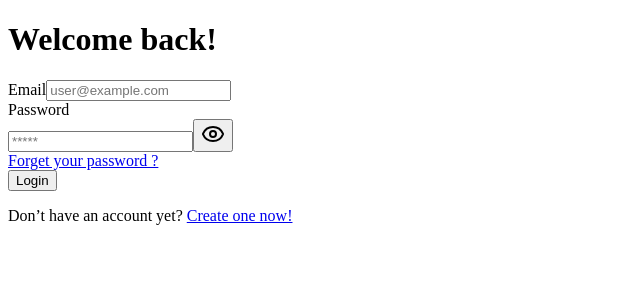
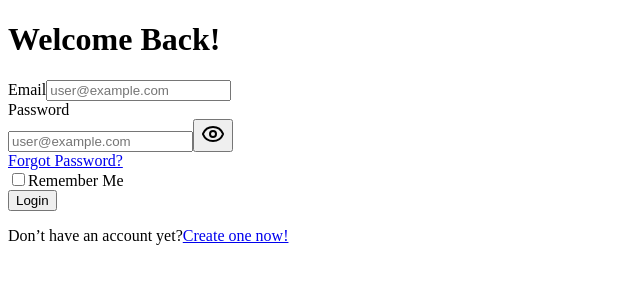
Before and after one commit to ASalem020/Rose-App-Team2, a Next.js app: page /en/login in a window 1280 px wide. Shown: the top 300 px of the page, without its empty margins (0-640 px from the left). Built offline with nearby package versions, Linux system fonts and the light colour scheme.

Commit message:
refactor(login): using shadcn form & add translation

```diff
--- a/src/app/[locale]/(auth)/login/_components/login-form.tsx
+++ b/src/app/[locale]/(auth)/login/_components/login-form.tsx
@@ -3,7 +3,6 @@
 
 import { Button } from '@/components/ui/button'
 import { Input } from '@/components/ui/input'
-import { Label } from '@/components/ui/label'
 import { LoginFields } from '@/lib/types/auth'
 import Link from 'next/link'
 import { loginSchema } from '@/lib/schemas/auth.schema'
@@ -11,19 +10,18 @@ import { SubmitHandler, useForm } from "react-hook-form";
 import { zodResolver } from "@hookform/resolvers/zod";
 import { LoaderCircle } from 'lucide-react'
 import useLogin from '../hooks/use-login'
-
-
+import { FormControl, FormItem, FormLabel, Form, FormField, FormMessage } from '@/components/ui/form'
+import { useTranslations } from 'next-intl'
 
 export default function LoginForm() {
+    // ^ translation
+    const t = useTranslations('pages.login.login-form');
+
     // ^ Mutation
     const { error, mutate } = useLogin()
 
     // ^ react-hook-form
-    const {
-        register,
-        handleSubmit,
-        formState: { errors, isSubmitting },
-    } = useForm({
+    const form = useForm({
         mode: "onSubmit",
         resolver: zodResolver(loginSchema),
         defaultValues: {
@@ -38,51 +36,67 @@ export default function LoginForm() {
 
     }
 
-
-    return <form action="" className=' max-w-sm w-full' onSubmit={handleSubmit(onSubmit)}>
+    return <Form {...form}>
+        <form action="" className='max-w-sm w-full' onSubmit={form.handleSubmit(onSubmit)}>
             <div className=' *:w-full space-y-6'>
                 <div className='space-y-2'>
+                    {/* email input */}
+                    <FormField
+                        control={form.control}
+                        name="email"
+                        render={({ field }) => (
+                            <FormItem>
+                                <FormLabel>{t('emailLabel')}</FormLabel>
+                                <FormControl>
+                                    <Input type="email" placeholder="user@example.com" {...field} />
+                                </FormControl>
+                                <FormMessage />
+                            </FormItem>
+                        )}
+                    />
 
-                {/* email input */}
-                <div className="space-y-1">
-                    <Label htmlFor="email">Email</Label>
-                    <Input {...register("email")} type="email" id='email' placeholder='user@example.com' className='h-12 border-2 border-zinc-300 ' autoCapitalize='email' />
-                    {errors.email ? (
-                        <p className="text-red-400 font-sm">
-                            *{errors?.email?.message as string}
-                        </p>
-                    ) : (
-                        ""
-                    )}
-                </div>
 
                     {/* password input */}
-                <div className="space-y-1">
-                    <Label htmlFor="password">Password</Label>
-                    <Input {...register("password")} type="password" id='password' placeholder='*****' className='h-12 border-2 border-zinc-300 ' autoComplete='current-password' />
-                    {errors.password ? (
-                        <p className="text-red-400 font-sm  aria-invalid:border-destructive">
-                            *{errors?.password?.message as string}
-                        </p>
-                    ) : (
-                        ""
+                    <FormField
+                        control={form.control}
+                        name="password"
+                        render={({ field }) => (
+                            <FormItem>
+                                <FormLabel>{t('passwordLabel')}</FormLabel>
+                                <FormControl>
+                                    <Input type="password" placeholder="user@example.com" {...field} />
+                                </FormControl>
+                                <FormMessage />
+                            </FormItem>
                         )}
-                </div>
+                    />
+
 
                     {/* forget password button */}
                     <div className='flex items-center justify-end w-full'>
-                    <Link href="/forget-password" className="text-maroon-700 ">Forget your password ?</Link>
-                </div>
+                        <Link href="/forgot-password" className="text-maroon-700 ">{t('forgotPassword')}</Link>
                     </div>
 
-            {/* global error */}
+                    {/* remember me checkbox */}
+
+                    <label className="flex items-center gap-2">
+                        <input type="checkbox" className="form-checkbox h-4 w-4 text-maroon-600 border-zinc-300 block" />
+                        <span className=" text-zinc-800 block">{t('rememberMe')}</span>
+                    </label>
+
+                </div>
+
+
+                {/* global error message */}
                 {error?.message && (
                     <div className=" border border-red-400 text-center p-2">
                         <p className="text-red-400 font-xl">*{error?.message}</p>
                     </div>
                 )}
-            <Button disabled={isSubmitting} className='bg-maroon-600 hover:bg-maroon-800 text-white h-10'>{isSubmitting ? <LoaderCircle /> : "Login"}</Button>
+
+                <Button disabled={form.formState.isSubmitting} className='bg-maroon-600 hover:bg-maroon-800 text-white h-10'>{t('button')}</Button>
             </div>
         </form>
+    </Form>
 
 }
--- a/src/app/[locale]/(auth)/login/page.tsx
+++ b/src/app/[locale]/(auth)/login/page.tsx
@@ -1,19 +1,28 @@
+"use client";
+
 import React from 'react';
 import LoginForm from './_components/login-form';
 import Link from 'next/link';
+import { useTranslations } from 'next-intl';
+
 
 export default function LoginPage() {
+
+  // ^ translation
+  const t = useTranslations('pages.login');
+
+
   return <div className='flex flex-col items-center justify-center h-screen w-1/3 space-y-11 '>
     {/* Header */}
     {/* Waiting for Hady */}
-    <h1 className='text-maroon-700 text-3xl font-semibold text-center max-w-sm w-full'>Welcome back!</h1>
+    <h1 className='text-maroon-700 text-3xl font-semibold text-center max-w-sm w-full'>{t('header')}</h1>
 
     {/* login form */}
     <LoginForm />
 
     {/* footer */}
     <footer>
-      <p className='text-zinc-800 max-w-sm w-full'>Don’t have an account yet? <Link href={'/register'} className='text-maroon-700'>Create one now!</Link></p>
+      <p className='text-zinc-800 max-w-sm w-full'>{t('footer')}<Link href={'/register'} className='text-maroon-700'>{t('register')}</Link></p>
     </footer>
 
   </div>;
--- a/src/app/[locale]/(main)/page.tsx
+++ b/src/app/[locale]/(main)/page.tsx
@@ -2,8 +2,8 @@ import Testimonials from './_components/testimonials';
 import About from './_components/about';
 import Companies from './_components/companies';
 import Gallery from './_components/gallery';
-import BestSelling from '@/app/_component/sections/best-selling';
-import MostPopular from '@/app/_component/sections/most-popular';
+import BestSelling from '@/app/[locale]/(main)/_components/sections/best-selling';
+import MostPopular from '@/app/[locale]/(main)/_components/sections/most-popular';
 
 
 export default function Home() {
--- a/src/i18n/messages/ar.json
+++ b/src/i18n/messages/ar.json
@@ -173,6 +173,18 @@
         "password-uppercase": "يجب أن تتضمن كلمة المرور حرفًا كبيرًا واحدًا على الأقل",
         "match-password": "كلمات المرور غير متطابقة"
       }
+    },
+     "login": {
+      "header": "مرحبًا بعودتك!",
+      "login-form": {
+        "emailLabel": "البريد الإلكتروني",
+        "passwordLabel": "كلمة المرور",
+        "forgotPassword": "نسيت كلمة المرور؟",
+        "rememberMe": "تذكرني",
+        "button": "تسجيل الدخول"
+      },
+      "footer": "ليس لديك حساب؟",
+      "register": "أنشئ واحدًا الآن!"
     }
   },
   "components": {
--- a/src/i18n/messages/en.json
+++ b/src/i18n/messages/en.json
@@ -173,6 +173,18 @@
         "password-uppercase": "Password must include at least one uppercase letter",
         "match-password": "Passwords do not match"
       }
+    },
+    "login": {
+      "header": "Welcome Back!",
+      "login-form": {
+        "emailLabel": "Email",
+        "passwordLabel": "Password",
+        "forgotPassword": "Forgot Password?",
+        "rememberMe": "Remember Me",
+        "button": "Login"
+      },
+      "footer": "Don’t have an account yet?",
+      "register": "Create one now!"
     }
   },
   "components": {
```
Also changed, not shown: src/app/[locale]/(main)/_components/product/product-card.tsx (renamed from src/app/_component/product/product-card.tsx), src/app/[locale]/(main)/_components/rating/rating.tsx (renamed from src/app/_component/rating/rating.tsx), src/app/[locale]/(main)/_components/sections/best-selling.tsx (renamed from src/app/_component/sections/best-selling.tsx), src/app/[locale]/(main)/_components/sections/most-popular.tsx (renamed from src/app/_component/sections/most-popular.tsx). Lines whose indentation alone changed are shown as unchanged.
